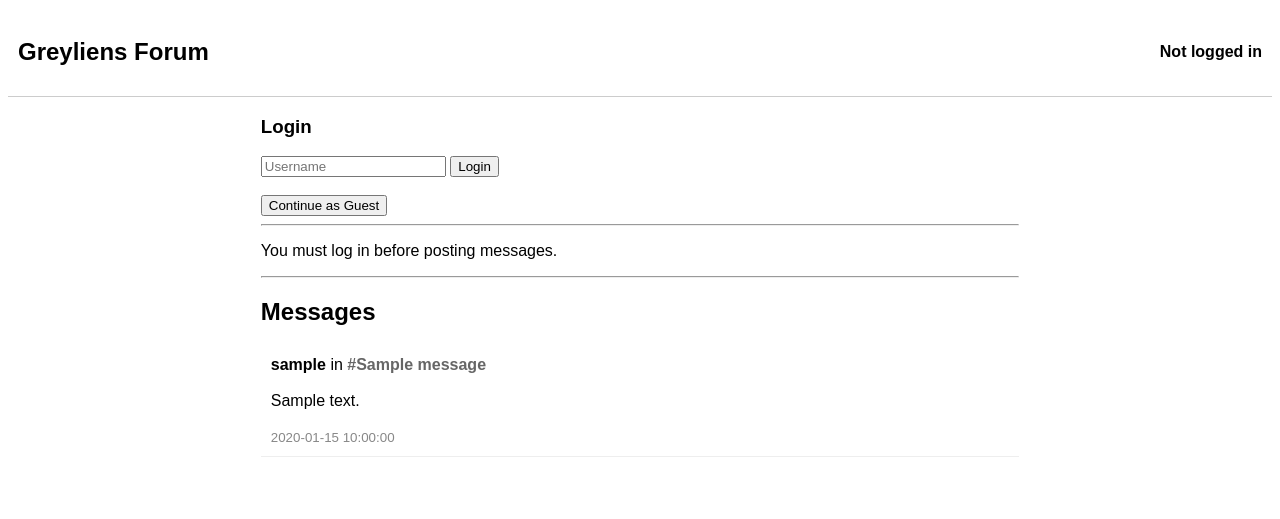
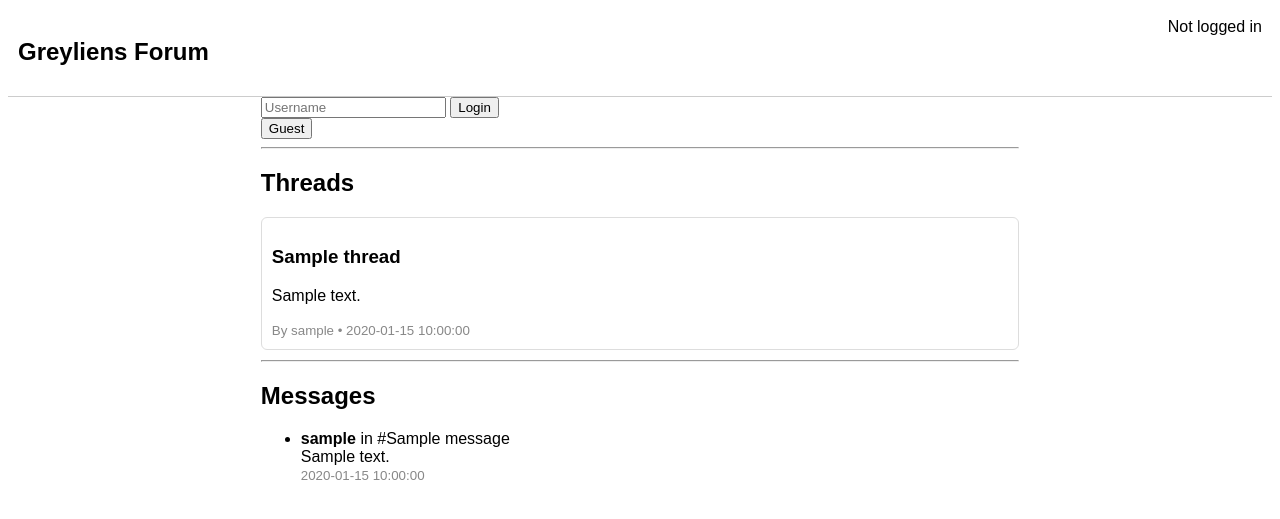
Before and after one commit to Kappibw/greyliens, a Flask app: page / in a window 1280 px wide. Shown: the top 519 px of the page. Run offline with Flask 3, Linux system fonts and the light colour scheme; a database or web service that is not in the repository returns one stand-in record (values such as "Sample title"); some libraries are stand-ins or nearby versions.

Commit message:
Add thread creation with session-based identity

```diff
--- a/app.py
+++ b/app.py
@@ -6,37 +6,34 @@ from auth import get_identity
 
 app = Flask(__name__)
 
-# -----------------------
-# SECURITY CONFIG
-# -----------------------
 app.config["SECRET_KEY"] = os.getenv(
     "SECRET_KEY",
     "dev-secret-key-change-this"
 )
 
-print("APP FILE:", os.path.abspath(__file__))
-print("TEMPLATE FOLDER:", app.template_folder)
-
 
 # -----------------------
-# HOME / MESSAGES (READ-ONLY UI)
+# HOME PAGE
 # -----------------------
 @app.route("/")
 def index():
-    """
-    Displays the forum homepage with database content.
-    """
-    print("SESSION:", dict(session))
-    print("IDENTITY:", get_identity())
-
     conn = get_conn()
     cur = conn.cursor()
 
-    # Load channels
+    # Channels
     cur.execute("SELECT id, name FROM channels")
     channels = cur.fetchall()
 
-    # Load messages (threads)
+    # Threads
+    cur.execute("""
+        SELECT t.id, t.title, t.content, u.username, t.created_at
+        FROM threads t
+        JOIN users u ON t.user_id = u.id
+        ORDER BY t.id DESC
+    """)
+    threads = cur.fetchall()
+
+    # Messages
     cur.execute("""
         SELECT m.id, m.content, u.username, c.name, m.created_at
         FROM messages m
@@ -44,7 +41,6 @@ def index():
         JOIN channels c ON m.channel_id = c.id
         ORDER BY m.id DESC
     """)
-
     messages = cur.fetchall()
 
     cur.close()
@@ -53,10 +49,41 @@ def index():
     return render_template(
         "forum.html",
         channels=channels,
+        threads=threads,
         messages=messages,
         user=session.get("username"),
         identity=get_identity()
     )
+
+
+# -----------------------
+# CREATE THREAD
+# -----------------------
+@app.route("/threads", methods=["POST"])
+def create_thread():
+    if "user_id" not in session:
+        return "Not allowed (logged out)", 403
+
+    title = request.form.get("title")
+    content = request.form.get("content")
+
+    if not title or not content:
+        return "Title and content required", 400
+
+    conn = get_conn()
+    cur = conn.cursor()
+
+    cur.execute("""
+        INSERT INTO threads (title, content, user_id)
+        VALUES (%s, %s, %s)
+    """, (title, content, session["user_id"]))
+
+    conn.commit()
+
+    cur.close()
+    conn.close()
+
+    return redirect("/")
 
 
 # -----------------------
@@ -75,25 +102,16 @@ def send():
     conn = get_conn()
     cur = conn.cursor()
 
-    user_id = session["user_id"]
-
-    cur.execute(
-        "SELECT id FROM channels WHERE name = 'general' LIMIT 1;"
-    )
-
+    cur.execute("SELECT id FROM channels WHERE name = 'general' LIMIT 1;")
     channel = cur.fetchone()
 
     if not channel:
-        cur.close()
-        conn.close()
         return "Channel not found", 500
-
-    channel_id = channel[0]
 
     cur.execute("""
         INSERT INTO messages (channel_id, author_id, content)
         VALUES (%s, %s, %s)
-    """, (channel_id, user_id, content))
+    """, (channel[0], session["user_id"], content))
 
     conn.commit()
 
@@ -111,14 +129,8 @@ def guest_login():
     conn = get_conn()
     cur = conn.cursor()
 
-    cur.execute(
-        "SELECT id FROM users WHERE username = 'guest' LIMIT 1;"
-    )
-
+    cur.execute("SELECT id FROM users WHERE username = 'guest' LIMIT 1;")
     user = cur.fetchone()
-
-    cur.close()
-    conn.close()
 
     if not user:
         return "Guest user not found", 500
@@ -142,15 +154,8 @@ def login():
     conn = get_conn()
     cur = conn.cursor()
 
-    cur.execute(
-        "SELECT id, username FROM users WHERE username = %s;",
-        (username,)
-    )
-
+    cur.execute("SELECT id, username FROM users WHERE username = %s;", (username,))
     user = cur.fetchone()
-
-    cur.close()
-    conn.close()
 
     if not user:
         return "User not found", 404
@@ -171,7 +176,7 @@ def logout():
 
 
 # -----------------------
-# RUN APP
+# RUN
 # -----------------------
 if __name__ == "__main__":
     app.run(debug=True)
--- a/templates/forum.html
+++ b/templates/forum.html
@@ -5,19 +5,7 @@
 
     <style>
         body {
-            font-family: Arial, sans-serif;
-        }
-
-        .top-bar {
-            display: flex;
-            justify-content: space-between;
-            align-items: center;
-            padding: 10px;
-            border-bottom: 1px solid #ccc;
-        }
-
-        .identity {
-            font-weight: bold;
+            font-family: Arial;
         }
 
         .container {
@@ -25,18 +13,22 @@
             margin: auto;
         }
 
-        ul {
-            list-style: none;
-            padding: 0;
+        .top-bar {
+            display: flex;
+            justify-content: space-between;
+            padding: 10px;
+            border-bottom: 1px solid #ccc;
         }
 
-        li {
+        .thread-box {
+            border: 1px solid #ddd;
             padding: 10px;
-            border-bottom: 1px solid #eee;
+            margin-bottom: 10px;
+            border-radius: 6px;
         }
 
         .channel {
-            color: #666;
+            color: gray;
         }
 
         small {
@@ -47,98 +39,96 @@
 
 <body>
 
-<!-- TOP BAR -->
 <div class="top-bar">
     <h2>Greyliens Forum</h2>
 
-    <div class="identity">
+    <div>
         {% if identity == "logged_out" %}
             Not logged in
-        {% elif user %}
+        {% else %}
             {{ user }}
-        {% else %}
-            Guest
         {% endif %}
     </div>
 </div>
 
 <div class="container">
 
-<!-- LOGIN / LOGOUT -->
+<!-- LOGIN -->
 {% if identity == "logged_out" %}
 
-    <h3>Login</h3>
-
 <form method="POST" action="/login">
-        <input type="text" name="username" placeholder="Username" required>
-        <button type="submit">Login</button>
+    <input name="username" placeholder="Username">
+    <button>Login</button>
 </form>
 
-    <br>
-
 <a href="/guest-login">
-        <button type="button">Continue as Guest</button>
+    <button>Guest</button>
 </a>
 
 {% else %}
 
-    <p>
-        Logged in as:
-        <b>{{ user }}</b>
-    </p>
+<p>Logged in as {{ user }}</p>
+<a href="/logout">Logout</a>
 
-    <a href="/logout">
-        <button type="button">Logout</button>
-    </a>
+{% endif %}
 
+<hr>
+
+<!-- THREAD FORM -->
+{% if identity != "logged_out" %}
+<h3>Create Thread</h3>
+
+<form method="POST" action="/threads">
+    <input name="title" placeholder="Title" required>
+    <br><br>
+    <textarea name="content" placeholder="Content" required></textarea>
+    <br><br>
+    <button>Create</button>
+</form>
+
+<hr>
+{% endif %}
+
+<!-- THREADS -->
+<h2>Threads</h2>
+
+{% if threads %}
+    {% for t in threads %}
+        <div class="thread-box">
+            <h3>{{ t[1] }}</h3>
+            <p>{{ t[2] }}</p>
+            <small>By {{ t[3] }} • {{ t[4] }}</small>
+        </div>
+    {% endfor %}
+{% else %}
+    <p>No threads yet.</p>
 {% endif %}
 
 <hr>
 
 <!-- MESSAGE FORM -->
 {% if identity != "logged_out" %}
-
-    <h3>Post a Message</h3>
-
 <form method="POST" action="/send">
-        <input type="text" name="content" placeholder="Type message" required>
-        <button type="submit">Send</button>
+    <input name="content" placeholder="Message">
+    <button>Send</button>
 </form>
-
-{% else %}
-
-    <p>You must log in before posting messages.</p>
-
 {% endif %}
-
-<hr>
 
 <!-- MESSAGES -->
 <h2>Messages</h2>
 
 {% if messages %}
-
     <ul>
-        {% for msg in messages %}
+        {% for m in messages %}
             <li>
-                <strong>{{ msg[2] }}</strong>
-                in <strong class="channel">#{{ msg[3] }}</strong>
-                <br><br>
-
-                {{ msg[1] }}
-
-                <br><br>
-
-                <!-- SAFE timestamp (no crash) -->
-                <small>{{ msg[4] }}</small>
+                <b>{{ m[2] }}</b> in #{{ m[3] }}<br>
+                {{ m[1] }}<br>
+                <small>{{ m[4] }}</small>
             </li>
         {% endfor %}
     </ul>
-
 {% else %}
-
     <p>No messages yet.</p>
-
 {% endif %}
 
 </div>
```
Lines whose indentation alone changed are shown as unchanged.
